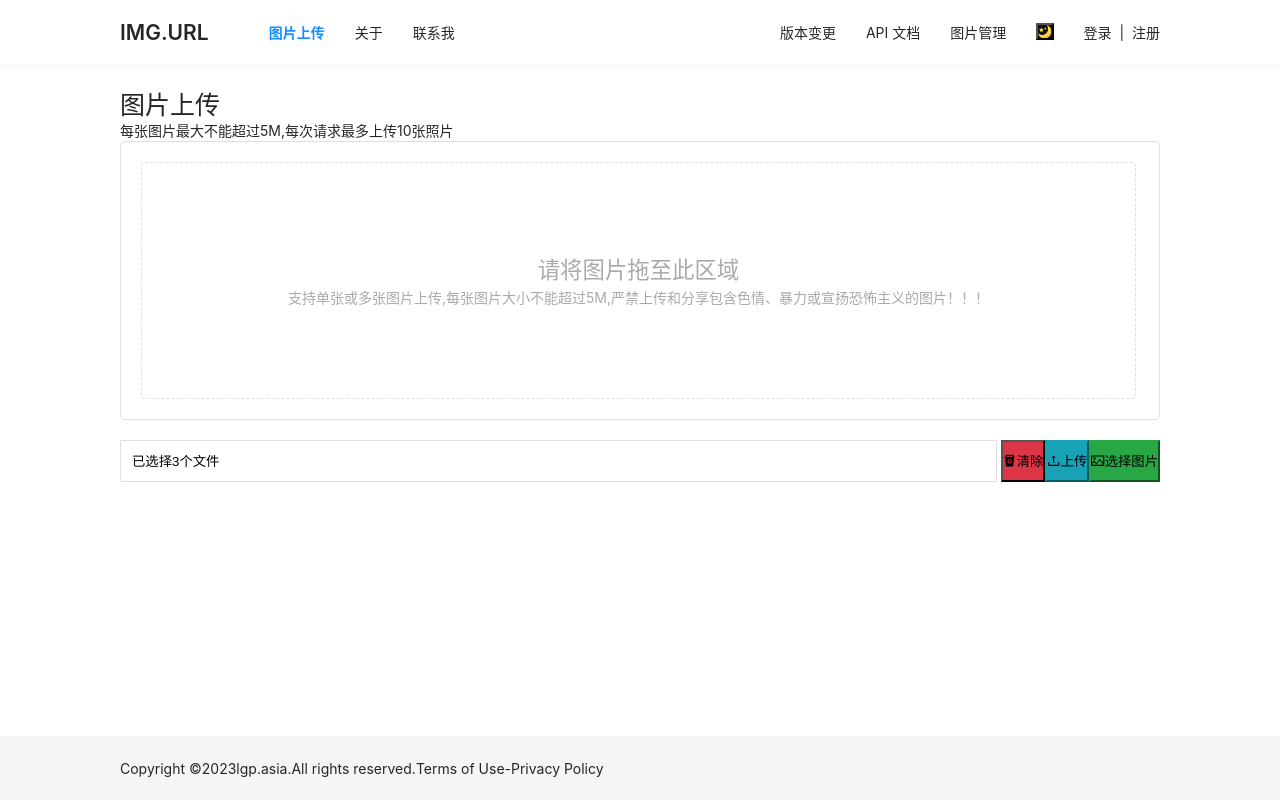
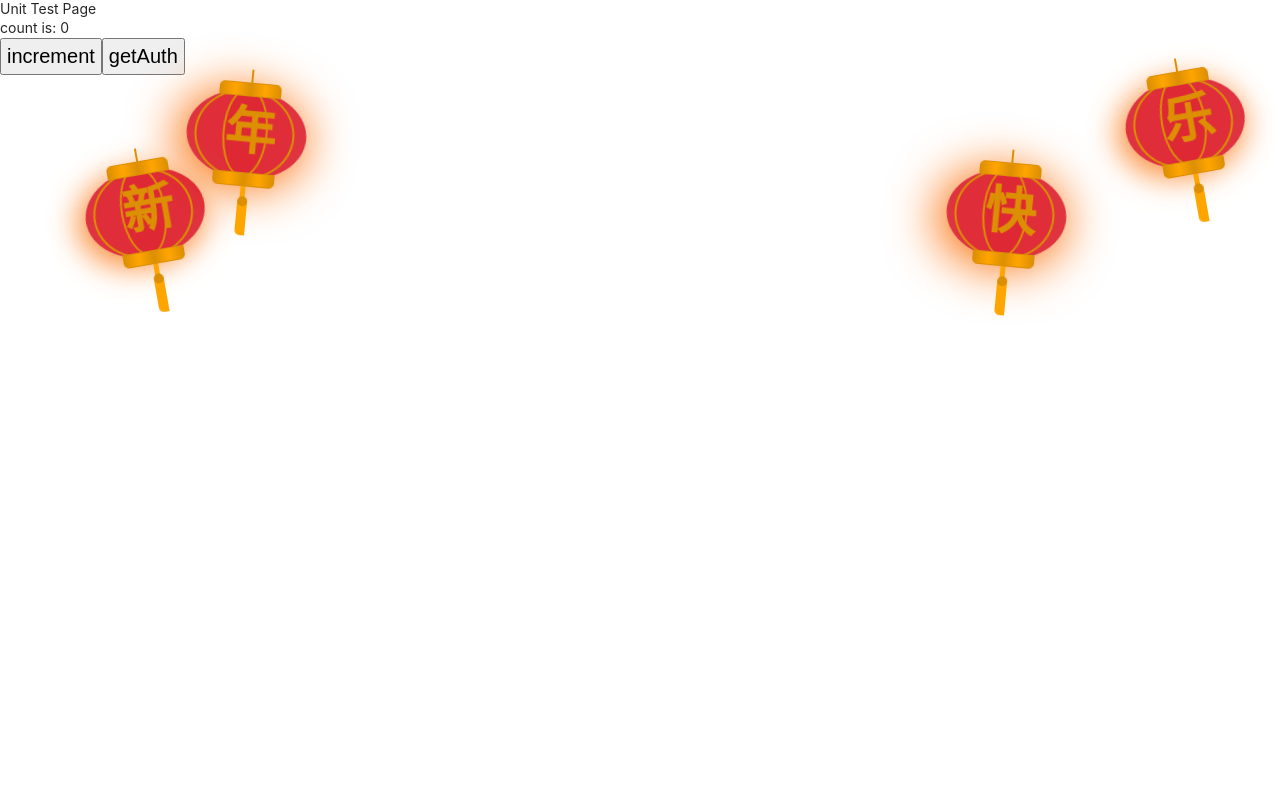
Before and after one commit to leigp555/img-link, a Vue app: page /test in a window 1280 px wide. Built offline with nearby package versions, Linux system fonts and the light colour scheme.

Commit message:
feat: 封装github和google登录的操作

```diff
--- a/package.json
+++ b/package.json
@@ -80,10 +80,11 @@
     "prettier": "^2.6.2",
     "prismjs": "^1.29.0",
     "sass": "^1.51.0",
+    "terser": "^5.16.1",
     "ts-jest": "^26.5.4",
     "typescript": "^4.6.4",
     "unplugin-vue-components": "^0.22.12",
-    "vite": "^2.9.9",
+    "vite": "4.0.3",
     "vite-plugin-compression": "^0.5.1",
     "vite-plugin-mock": "^2.9.6",
     "vite-plugin-svg-icons": "^2.0.1",
--- a/src/router/index.ts
+++ b/src/router/index.ts
@@ -1,4 +1,4 @@
-import { createRouter, createWebHashHistory, Router, RouteRecordRaw } from 'vue-router'
+import { createRouter, createWebHistory, Router, RouteRecordRaw } from 'vue-router'
 
 import Test from '@/views/Test.vue'
 
@@ -65,7 +65,7 @@ const routes: Array<RouteRecordRaw> = [
 ]
 
 const router: Router = createRouter({
-  history: createWebHashHistory(),
+  history: createWebHistory(),
   routes
 })
 
--- /dev/null
+++ b/src/utils/login.ts
@@ -0,0 +1,42 @@
+export const githubLogin = () => {
+  window.open(
+    'https://github.com/login/oauth/authorize?client_id=97bc323362f96abbc3d3&scope=user:email',
+    '_self'
+  )
+}
+
+export const googleLogin = () => {
+  interface ParamsType {
+    client_id: string
+    redirect_uri: string
+    response_type: string
+    scope: string
+    include_granted_scopes: string
+    state: string
+  }
+
+  const oauth2Endpoint = 'https://accounts.google.com/o/oauth2/v2/auth'
+  const form = document.createElement('form')
+  form.setAttribute('method', 'GET')
+  form.setAttribute('action', oauth2Endpoint)
+
+  const params: ParamsType = {
+    client_id:
+      '555143635277-bq9r31dv08umgvkbnsu0fe4h4bhajkbs.apps.googleusercontent.com',
+    redirect_uri: 'http://localhost:3000/login',
+    response_type: 'token',
+    scope: 'https://www.googleapis.com/auth/drive.metadata.readonly',
+    include_granted_scopes: 'true',
+    state: 'pass-through value'
+  }
+  const arr = Object.keys(params)
+  arr.forEach((p: string) => {
+    const input = document.createElement('input')
+    input.setAttribute('type', 'hidden')
+    input.setAttribute('name', p)
+    input.setAttribute('value', params[p as keyof ParamsType])
+    form.appendChild(input)
+  })
+  document.body.appendChild(form)
+  form.submit()
+}
--- a/src/views/Login.vue
+++ b/src/views/Login.vue
@@ -1,5 +1,6 @@
 <template>
-  <Layout>
+  <section class="bac-cover">
+    <div class="login-wrap">
       <div class="login">
         <p class="title animate__animated animate__bounceInLeft">登录</p>
         <a-form
@@ -14,11 +15,7 @@
             class="animate__animated animate__fadeInLeft"
             :rules="[{ required: true, message: 'Please input your username!' }]"
           >
-          <a-input
-            v-model:value="formState.username"
-            size="large"
-            placeholder="用户名"
-          />
+            <a-input v-model:value="formState.username" placeholder="用户名" />
           </a-form-item>
 
           <a-form-item
@@ -26,11 +23,7 @@
             class="animate__animated animate__fadeInLeft"
             :rules="[{ required: true, message: 'Please input your password!' }]"
           >
-          <a-input-password
-            v-model:value="formState.password"
-            size="large"
-            placeholder="密码"
-          />
+            <a-input-password v-model:value="formState.password" placeholder="密码" />
           </a-form-item>
           <a-form-item name="remember" class="animate__animated animate__fadeInLeft">
             <div class="action">
@@ -43,19 +36,33 @@
             </div>
           </a-form-item>
           <a-form-item class="animate__animated animate__fadeInLeft">
-          <a-button type="primary" html-type="submit" style="width: 100%; height: 40px"
-            >Submit</a-button
+            <a-button type="primary" html-type="submit" style="width: 100%"
+              >登录</a-button
             >
           </a-form-item>
         </a-form>
+        <a-divider style="font-size: 14px">其他登录方式</a-divider>
+        <div style="display: flex; gap: 10px; justify-content: center">
+          <a-button type="text" shape="circle" @click="githubCode">
+            <template #icon><github-outlined style="font-size: 20px" /></template>
+          </a-button>
+          <a-button type="text" shape="circle" @click="googleToken">
+            <template #icon><google-circle-filled style="font-size: 20px" /></template>
+          </a-button>
         </div>
-  </Layout>
+      </div>
+    </div>
+  </section>
 </template>
 
 <script lang="ts" setup>
-import { reactive } from 'vue'
-import Layout from '@/layout/Layout.vue'
+import { onMounted, reactive } from 'vue'
+import { GithubOutlined, GoogleCircleFilled } from '@ant-design/icons-vue'
+import { useRoute } from 'vue-router'
+import axios from 'axios'
+import { githubLogin, googleLogin } from '@/utils/login'
 
+const router = useRoute()
 interface FormState {
   username: string
   password: string
@@ -73,20 +80,60 @@ const onFinish = (values: any) => {
 const onFinishFailed = (errorInfo: any) => {
   console.log('Failed:', errorInfo)
 }
+const githubCode = () => {
+  githubLogin()
+}
+const googleToken = () => {
+  googleLogin()
+}
+
+onMounted(() => {
+  let code: string = ''
+  try {
+    code = router.query?.code as string
+  } catch (err) {
+    code = ''
+  }
+  if (code) {
+    axios
+      .post('http://localhost:8000/code/back', {
+        code
+      })
+      .then((res) => {
+        console.log(res)
+      })
+  }
+})
 </script>
 
 <style scoped lang="scss">
+.bac-cover {
+  background-image: url('../assets/bac.jpg');
+  position: fixed;
+  top: 0;
+  right: 0;
+  bottom: 0;
+  left: 0;
+  background-position: center center;
+  background-size: cover;
+  display: flex;
+  align-items: center;
+  justify-content: center;
+  .login-wrap {
+    margin: auto;
+    background: white;
+    border-radius: 8px;
+    display: inline-block;
     .login {
-  margin-top: 12vh;
-  width: 30vw;
-  margin-left: auto;
-  margin-right: auto;
-  padding: 60px 40px 40px;
-  box-shadow: var(--login-shadow);
+      min-width: 200px;
+      width: calc(100vw - 110px);
+      max-width: 310px;
+      margin: 40px 40px 20px 40px;
       overflow: hidden;
+      //width: 200px;
       > .title {
         font-weight: 600;
-    font-size: 27px;
+        font-size: 24px;
       }
       > .login-form {
         margin-right: auto;
@@ -97,14 +144,6 @@ const onFinishFailed = (errorInfo: any) => {
         }
       }
     }
-</style>
-
-<style lang="scss">
-.ant-input,
-.ant-input-password {
-  background: var(--input-color);
-  svg {
-    fill: var(--font-color);
   }
 }
 </style>
--- a/src/views/Test.vue
+++ b/src/views/Test.vue
@@ -3,22 +3,98 @@
     <div class="page-title">Unit Test Page</div>
     <p>count is: {{ count }}</p>
     <button @click="increment">increment</button>
+    <button @click="getAuth">getAuth</button>
+  </div>
+
+  <div class="xnkl">
+    <div class="deng-box2">
+      <div class="deng">
+        <div class="xian"></div>
+        <div class="deng-a">
+          <div class="deng-b">
+            <div class="deng-t">年</div>
+          </div>
+        </div>
+        <div class="shui shui-a">
+          <div class="shui-c"></div>
+          <div class="shui-b"></div>
+        </div>
+      </div>
+    </div>
+    <div class="deng-box3">
+      <div class="deng">
+        <div class="xian"></div>
+        <div class="deng-a">
+          <div class="deng-b">
+            <div class="deng-t">新</div>
+          </div>
+        </div>
+        <div class="shui shui-a">
+          <div class="shui-c"></div>
+          <div class="shui-b"></div>
+        </div>
+      </div>
+    </div>
+    <div class="deng-box1">
+      <div class="deng">
+        <div class="xian"></div>
+        <div class="deng-a">
+          <div class="deng-b">
+            <div class="deng-t">乐</div>
+          </div>
+        </div>
+        <div class="shui shui-a">
+          <div class="shui-c"></div>
+          <div class="shui-b"></div>
+        </div>
+      </div>
+    </div>
+    <div class="deng-box">
+      <div class="deng">
+        <div class="xian"></div>
+        <div class="deng-a">
+          <div class="deng-b">
+            <div class="deng-t">快</div>
+          </div>
+        </div>
+        <div class="shui shui-a">
+          <div class="shui-c"></div>
+          <div class="shui-b"></div>
+        </div>
+      </div>
+    </div>
   </div>
 </template>
 
-<script lang="ts">
-import { defineComponent, ref } from 'vue'
+<script lang="ts" setup>
+import { ref } from 'vue'
+import axios from 'axios'
 
-export default defineComponent({
-  name: 'Vuex',
-  setup() {
-    const count = ref<number>(0)
-    const increment = () => {
-      count.value += 1
+const count = ref<number>(0)
+const increment = () => {
+  count.value += 1
+}
+
+const ajax = (url: string) => {
+  return new Promise((resolve, reject) => {
+    const request = new XMLHttpRequest()
+    request.open('GET', url)
+    request.onreadystatechange = () => {
+      if (request.readyState === 4 && request.status === 200) {
+        resolve(request.response)
+      } else {
+        reject(request)
+      }
     }
-    return { count, increment }
-  }
-})
+    request.send()
+  })
+}
+const getAuth = () => {
+  window.open(
+    'https://github.com/login/oauth/authorize?client_id=97bc323362f96abbc3d3&scope=user:email',
+    '_self'
+  )
+}
 </script>
 
 <style scoped lang="scss">
@@ -27,4 +103,202 @@ button {
   font-size: 20px;
   padding: 5px;
 }
+
+//@media screen and (max-width: 768px) {
+//  .xnkl {
+//    display: none;
+//  }
+//}
+
+.deng-box {
+  position: fixed;
+  top: 120px;
+  right: 150px;
+  z-index: 9999;
+  pointer-events: none;
+}
+
+.deng-box1 {
+  position: fixed;
+  top: 30px;
+  right: 10px;
+  z-index: 9999;
+  pointer-events: none;
+}
+
+.deng-box2 {
+  position: fixed;
+  top: 40px;
+  left: 150px;
+  z-index: 9999;
+  pointer-events: none;
+}
+
+.deng-box3 {
+  position: fixed;
+  top: 120px;
+  left: 10px;
+  z-index: 9999;
+  pointer-events: none;
+}
+
+.deng-box1 .deng,
+.deng-box3 .deng {
+  position: relative;
+  width: 120px;
+  height: 90px;
+  margin: 50px;
+  background: #d8000f;
+  background: rgba(216, 0, 15, 0.8);
+  border-radius: 50% 50%;
+  -webkit-transform-origin: 50% -100px;
+  -webkit-animation: swing 5s infinite ease-in-out;
+  box-shadow: -5px 5px 30px 4px #fc903d;
+}
+
+.deng {
+  position: relative;
+  width: 120px;
+  height: 90px;
+  margin: 50px;
+  background: #d8000f;
+  background: rgba(216, 0, 15, 0.8);
+  border-radius: 50% 50%;
+  -webkit-transform-origin: 50% -100px;
+  -webkit-animation: swing 3s infinite ease-in-out;
+  box-shadow: -5px 5px 50px 4px #fa6c00;
+}
+
+.deng-a {
+  width: 100px;
+  height: 90px;
+  background: #d8000f;
+  background: rgba(216, 0, 15, 0.1);
+  margin: 12px 8px 8px 8px;
+  border-radius: 50% 50%;
+  border: 2px solid #dc8f03;
+}
+
+.deng-b {
+  width: 45px;
+  height: 90px;
+  background: #d8000f;
+  background: rgba(216, 0, 15, 0.1);
+  margin: -4px 8px 8px 26px;
+  border-radius: 50% 50%;
+  border: 2px solid #dc8f03;
+}
+
+.xian {
+  position: absolute;
+  top: -20px;
+  left: 60px;
+  width: 2px;
+  height: 20px;
+  background: #dc8f03;
+}
+
+.shui-a {
+  position: relative;
+  width: 5px;
+  height: 20px;
+  margin: -5px 0 0 59px;
+  -webkit-animation: swing 4s infinite ease-in-out;
+  -webkit-transform-origin: 50% -45px;
+  background: orange;
+  border-radius: 0 0 5px 5px;
+}
+
+.shui-b {
+  position: absolute;
+  top: 14px;
+  left: -2px;
+  width: 10px;
+  height: 10px;
+  background: #dc8f03;
+  border-radius: 50%;
+}
+
+.shui-c {
+  position: absolute;
+  top: 18px;
+  left: -2px;
+  width: 10px;
+  height: 35px;
+  background: orange;
+  border-radius: 0 0 0 5px;
+}
+
+.deng:before {
+  position: absolute;
+  top: -7px;
+  left: 29px;
+  height: 12px;
+  width: 60px;
+  content: ' ';
+  display: block;
+  z-index: 999;
+  border-radius: 5px 5px 0 0;
+  border: solid 1px #dc8f03;
+  background: orange;
+  background: linear-gradient(to right, #dc8f03, orange, #dc8f03, orange, #dc8f03);
+}
+
+.deng:after {
+  position: absolute;
+  bottom: -7px;
+  left: 10px;
+  height: 12px;
+  width: 60px;
+  content: ' ';
+  display: block;
+  margin-left: 20px;
+  border-radius: 0 0 5px 5px;
+  border: solid 1px #dc8f03;
+  background: orange;
+  background: linear-gradient(to right, #dc8f03, orange, #dc8f03, orange, #dc8f03);
+}
+
+.deng-t {
+  font-family: 黑体, Arial, Lucida Grande, Tahoma, sans-serif;
+  font-size: 3.2rem;
+  color: #dc8f03;
+  font-weight: 700;
+  line-height: 85px;
+  text-align: center;
+}
+
+.night .deng-box,
+.night .deng-box1,
+.night .deng-t {
+  background: 0 0 !important;
+}
+
+@-moz-keyframes swing {
+  0% {
+    -moz-transform: rotate(-10deg);
+  }
+
+  50% {
+    -moz-transform: rotate(10deg);
+  }
+
+  100% {
+    -moz-transform: rotate(-10deg);
+  }
+}
+
+@-webkit-keyframes swing {
+  0% {
+    -webkit-transform: rotate(-10deg);
+  }
+
+  50% {
+    -webkit-transform: rotate(10deg);
+  }
+
+  100% {
+    -webkit-transform: rotate(-10deg);
+  }
+}
 </style>
--- a/vite.config.ts
+++ b/vite.config.ts
@@ -1,6 +1,5 @@
 import { defineConfig } from 'vite'
 import vue from '@vitejs/plugin-vue'
-// 如果编辑器提示 path 模块找不到，则可以安装一下 @types/node -> npm i @types/node -D
 import path, { resolve } from 'path'
 import { viteMockServe } from 'vite-plugin-mock'
 import viteCompression from 'vite-plugin-compression'
@@ -32,6 +31,11 @@ export default defineConfig({
     }
   },
   base: './',
+  server: {
+    port: 3000, // 设置服务启动端口号
+    open: false,
+    cors: true // 允许跨域
+  },
   build: {
     minify: 'terser',
     terserOptions: {
```
Also changed, not shown: components.d.ts (+0 -22 lines), 1 other file (tests, documents, lock files or other folders). Lines whose indentation alone changed are shown as unchanged.
